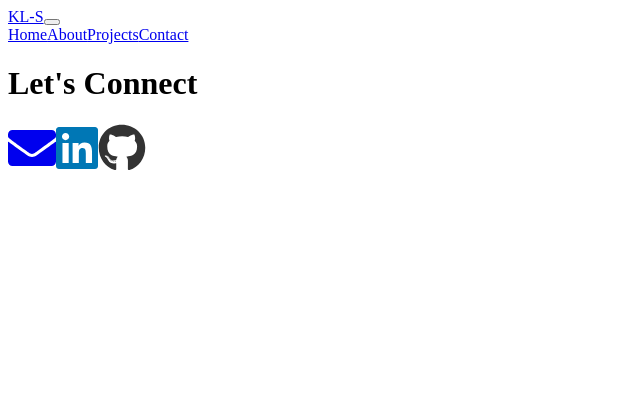
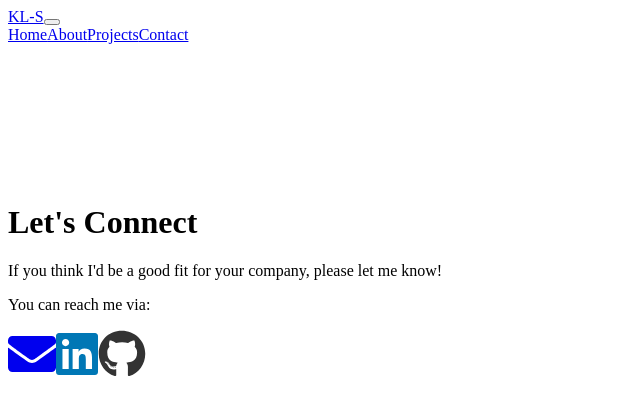
Before and after one commit to kls-89/kls-portfolio, a Next.js app: page /contact in a window 1280 px wide. Shown: the top 414 px of the page, without its empty margins (0-640 px from the left). Built offline with nearby package versions, Linux system fonts and the light colour scheme.

Commit message:
Update contact page style and text.

```diff
--- a/pages/contact.js
+++ b/pages/contact.js
@@ -5,9 +5,18 @@ import { faGithub, faLinkedin } from '@fortawesome/free-brands-svg-icons';
 const Contact = () => {
   return (
     <Layout>
-      <>
+      <div style={{ marginTop: '20vh' }}>
         <h1>Let's Connect</h1>
-        <div style={{ display: 'flex', justifyContent: 'space-betweenfind' }}>
+        <p className="lead">
+          If you think I'd be a good fit for your company, please let me know!
+        </p>
+        <p className="lead">You can reach me via:</p>
+        <div
+          className="d-flex flex-column flex-sm-row  align-items-center justify-content-around"
+          style={{
+            marginBottom: '1.5em'
+          }}
+        >
           <a href="mailto: k.leonardsolis@gmail.com?subject=Portfolio Reply">
             <FontAwesomeIcon width="3em" size="3x" icon={faEnvelope} />
           </a>
@@ -38,7 +47,7 @@ const Contact = () => {
             />
           </a>
         </div>
-      </>
+      </div>
     </Layout>
   );
 };
```
